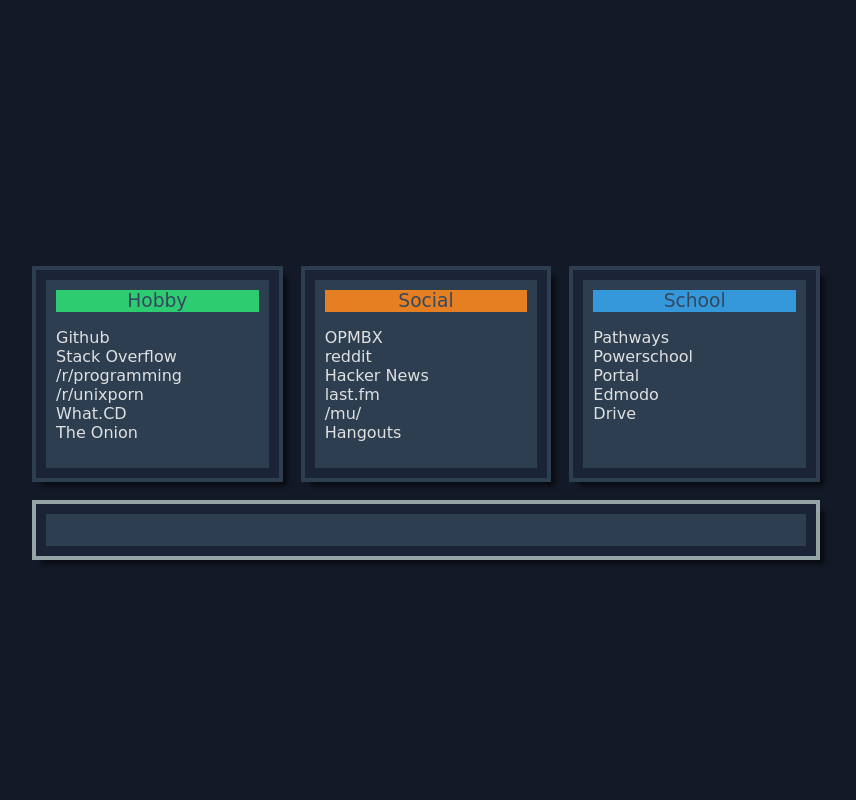
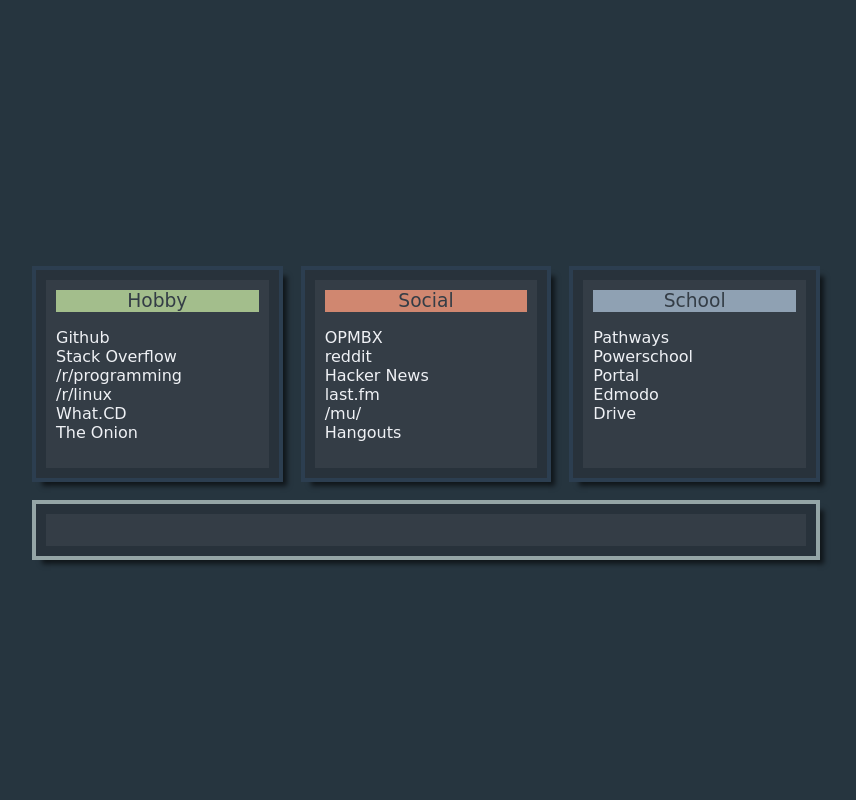
Before and after one commit to jacobdillon/startpage, a PHP site: page / in a window 1280 px wide. Shown: the whole page, without its empty margins (214-1070 px from the left). Run offline with PHP 8.4, Linux system fonts and the light colour scheme.

Commit message:
Added my new colorscheme

```diff
--- a/index.html
+++ b/index.html
@@ -15,7 +15,7 @@
 							<li><a href="https://github.com/">Github</a></li>
 							<li><a href="http://stackoverflow.com/">Stack Overflow</a></li>
 							<li><a href="http://reddit.com/r/programming">/r/programming</a></li>
-							<li><a href="http://reddit.com/r/unixporn">/r/unixporn</a></li>
+							<li><a href="http://reddit.com/r/linux">/r/linux</a></li>
 							<li><a href="https://what.cd/">What.CD</a></li>
 							<li><a href="http://theonion.com/">The Onion</a></li>
 						</ul>
--- a/styles.css
+++ b/styles.css
@@ -1,5 +1,5 @@
 body {
-	background-color: #131927;
+	background-color: #26353f;
 	margin: 0;
 	padding: 0;
 	font-family: "DejaVu Sans", sans-serif;
@@ -31,8 +31,8 @@ body {
 	width: 33.3%;
 	height: 200px;
 	text-align: center;
-	background-color: #2c3e50;
-	border: 10px solid #1b2336;
+	background-color: #343d46;
+	border: 10px solid #28323b;
 	outline: #2c3e50 solid 4px;
 	padding: 10px;
 	-webkit-box-shadow: 7px 7px 5px 1px rgba(0,0,0,0.6);
@@ -45,25 +45,25 @@ body {
 	text-align: center;
 	vertical-align: middle;
 	height: 22px;
-	color: #34495e;
+	color: #343d46;
 }
 
 #boxHeader1 {
-	background-color: #2ecc71;
+	background-color: #A3BE8C;
 }
 
 #boxHeader2 {
-	background-color: #e67e22;
+	background-color: #d08770;
 }
 
 #boxHeader3 {
-	background-color: #3498db;
+	background-color: #8fa1b3;
 }
 
 a:link,
 a:visited {
 	text-decoration: none;
-	color: #e0e0e0;
+	color: #eff1f5;
 }
 
 ul {
@@ -99,12 +99,12 @@ ul {
 	margin: auto;
 	display: block;
 	padding: 5px 5px;
-	background-color: #2c3e50;
-	border: 10px solid #1b2336;
+	background-color: #343d46;
+	border: 10px solid #28323b;
 	-webkit-box-shadow: 7px 7px 5px 1px rgba(0,0,0,0.6);
 	-moz-box-shadow: 7px 7px 5px 1px rgba(0,0,0,0.6);
 	box-shadow: 7px 7px 5px 1px rgba(0,0,0,0.6);
 	font-size: 14pt;
-	color: #e0e0e0;
+	color: #eff1f5;
 	outline: #95a5a6 solid 4px;
 }
```
Also changed, not shown: screenshotHorizontal.png, screenshotVertical.png.
